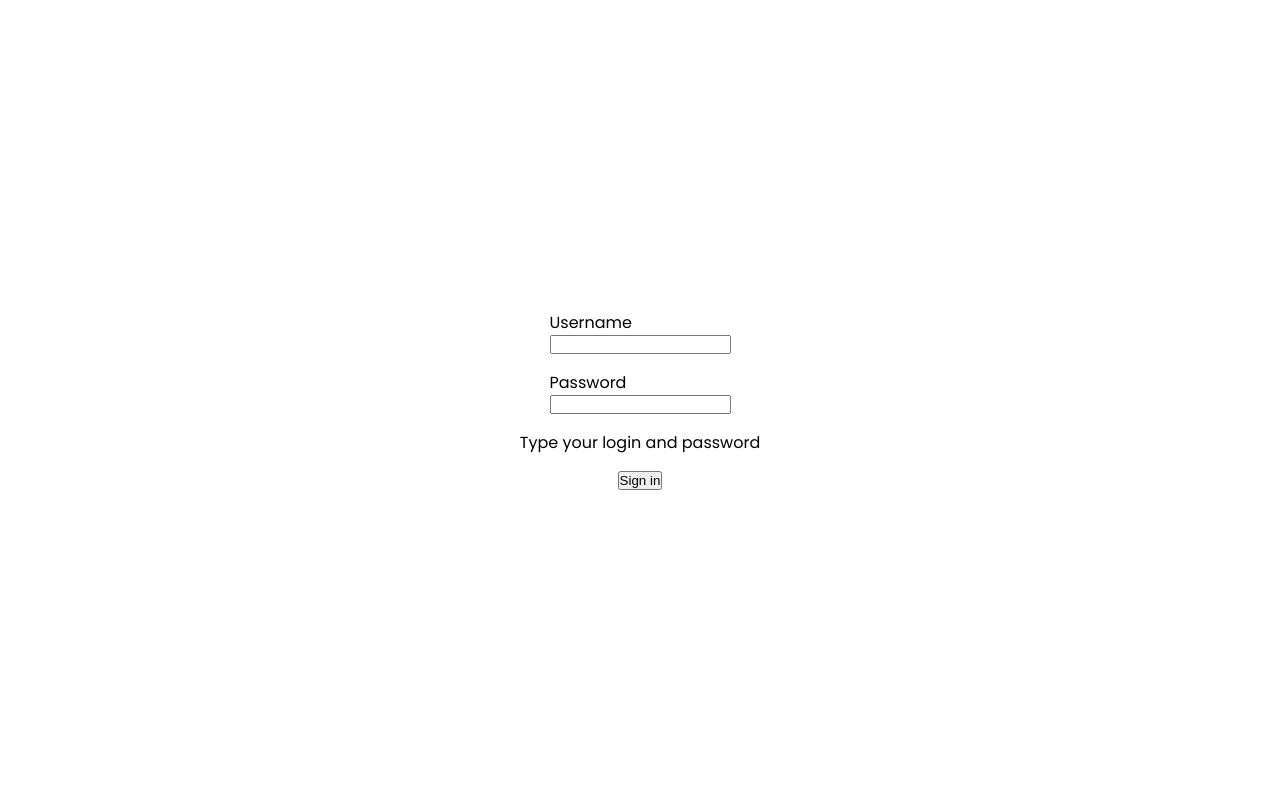
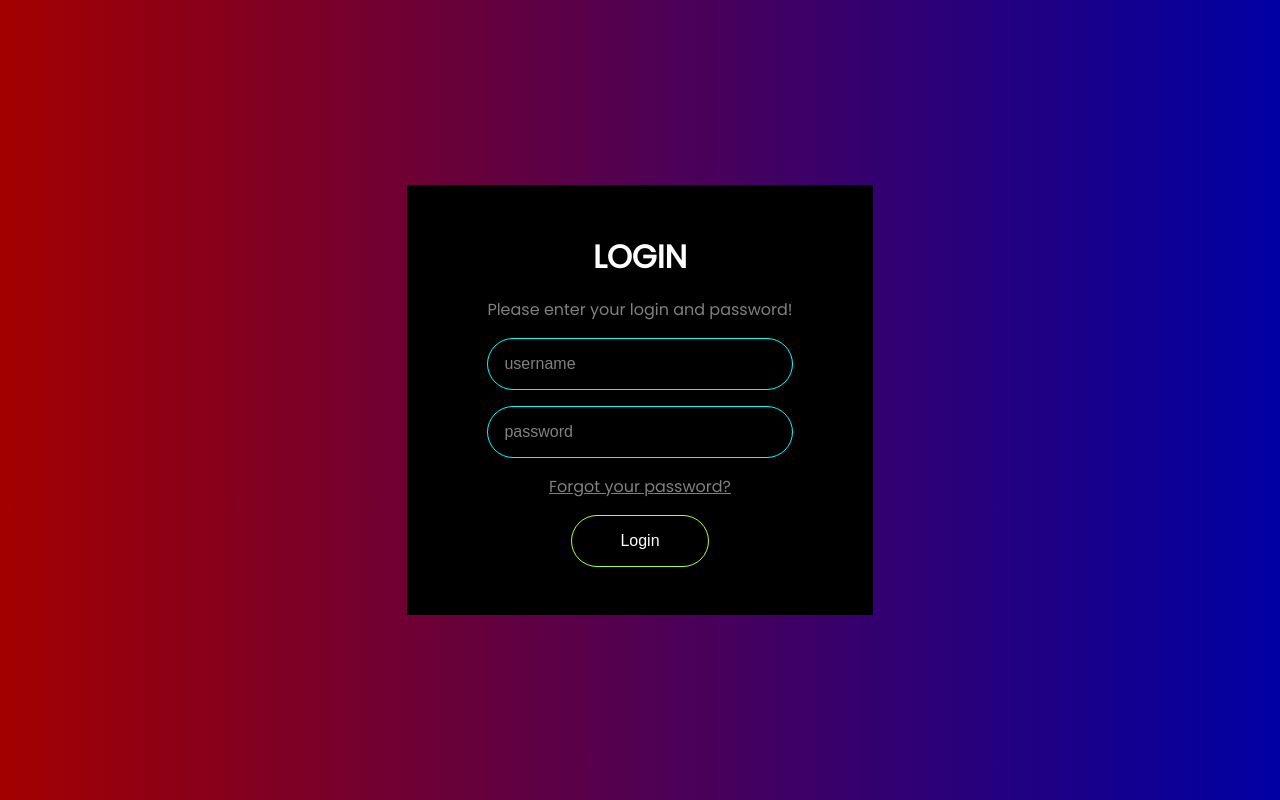
Before and after one commit to gkartsivadze/React_todo_app, a React (Vite) app: page / in a window 1280 px wide. Built offline with nearby package versions, Linux system fonts and the light colour scheme.

Commit message:
styled form element

```diff
--- a/src/directory/SignIn.jsx
+++ b/src/directory/SignIn.jsx
@@ -55,28 +55,7 @@ class SignIn extends React.Component {
     return (
       <main id="login_page">
           <form id="login_form" onSubmit={this.checkData.bind(this)}>
-            <label>
-              Username
-              <input
-                onChange={(e) =>
-                  this.setState({ [e.target.name]: e.target.value })
-                }
-                name="login"
-                type="text"
-                required
-              />
-            </label>
-            <label>
-              Password
-              <input
-                onChange={(e) =>
-                  this.setState({ [e.target.name]: e.target.value })
-                }
-                name="password"
-                type="password"
-                required
-              />
-            </label>
+            <h1>LOGIN</h1>
             {this.state.tryedLogin ? (
               this.props.loginState.state ? (
                 <p>You are logged in!</p>
@@ -84,9 +63,28 @@ class SignIn extends React.Component {
                 <p style={{ color: "red" }}>Please enter correct password</p>
               )
             ) : (
-              <p>Type your login and password</p>
+              <p>Please enter your login and password!</p>
             )}
-            <button>Sign in</button>
+              <input
+                onChange={(e) =>
+                  this.setState({ [e.target.name]: e.target.value })
+                }
+                name="login"
+                type="text"
+                placeholder="username"
+                required
+              />
+              <input
+                onChange={(e) =>
+                  this.setState({ [e.target.name]: e.target.value })
+                }
+                name="password"
+                type="password"
+                placeholder="password"
+                required
+              />
+              <a href="#">Forgot your password?</a>
+            <button>Login</button>
           </form>
       </main>
     );
--- a/src/index.scss
+++ b/src/index.scss
@@ -5,11 +5,20 @@
 
 :root {
   font-family: "Poppins", Inter, system-ui, Avenir, Helvetica, Arial, sans-serif;
+  color: white;
+}
+
+button, input, textarea {
+  color: white;
 }
 
 * {
   margin: 0;
   padding: 0;
+}
+
+a {
+  color: grey;
 }
 
 main {
@@ -19,6 +28,34 @@ main {
 
 #login_page {
   place-items: center;
+  background: linear-gradient(to right, rgb(163, 0, 0), rgb(0, 0, 163))
+}
+
+button {
+  background: transparent;
+  border: 1px solid greenyellow;
+
+  padding: 1rem 3rem;
+  cursor: pointer;
+
+  font-size: 1rem;
+  border-radius: 3rem;
+  &:hover {
+    background-color: rgba(255, 255, 255, 0.2);
+  }
+}
+
+input {
+  background: transparent;
+  border: 1px solid;
+  border-radius: 3rem;
+  &[type="text"],
+  &[type="password"] {
+    border-color: cyan;
+    &::placeholder {
+      color: grey;
+    }
+  }
 }
 
 #login_form {
@@ -26,8 +63,18 @@ main {
   gap: 1rem;
   place-items: center;
 
-  label, input {
-    display: block;
+  background: black;
+  padding: 3rem 5rem;
+
+  input {
+    box-sizing: border-box;
+    padding: 1rem;
+    font-size: 1rem;
+    width: 100%;
+  }
+
+  p {
+    color: grey;
   }
 }
 
@@ -42,8 +89,6 @@ main {
   background: radial-gradient(25rem at 5% 10%, rgb(11, 0, 50), transparent),
               radial-gradient(25rem at 75% 60%, rgb(0, 69, 84), transparent) black;
   padding-top: 2rem;
-
-  color: white;
   text-transform: uppercase;
   input {
     position: absolute;
@@ -74,7 +119,6 @@ main {
     width: 100%;
     thead tr {
       background-color: rgb(77, 77, 77);
-      color: white;
     }
     td {
       padding: 1rem;
```
